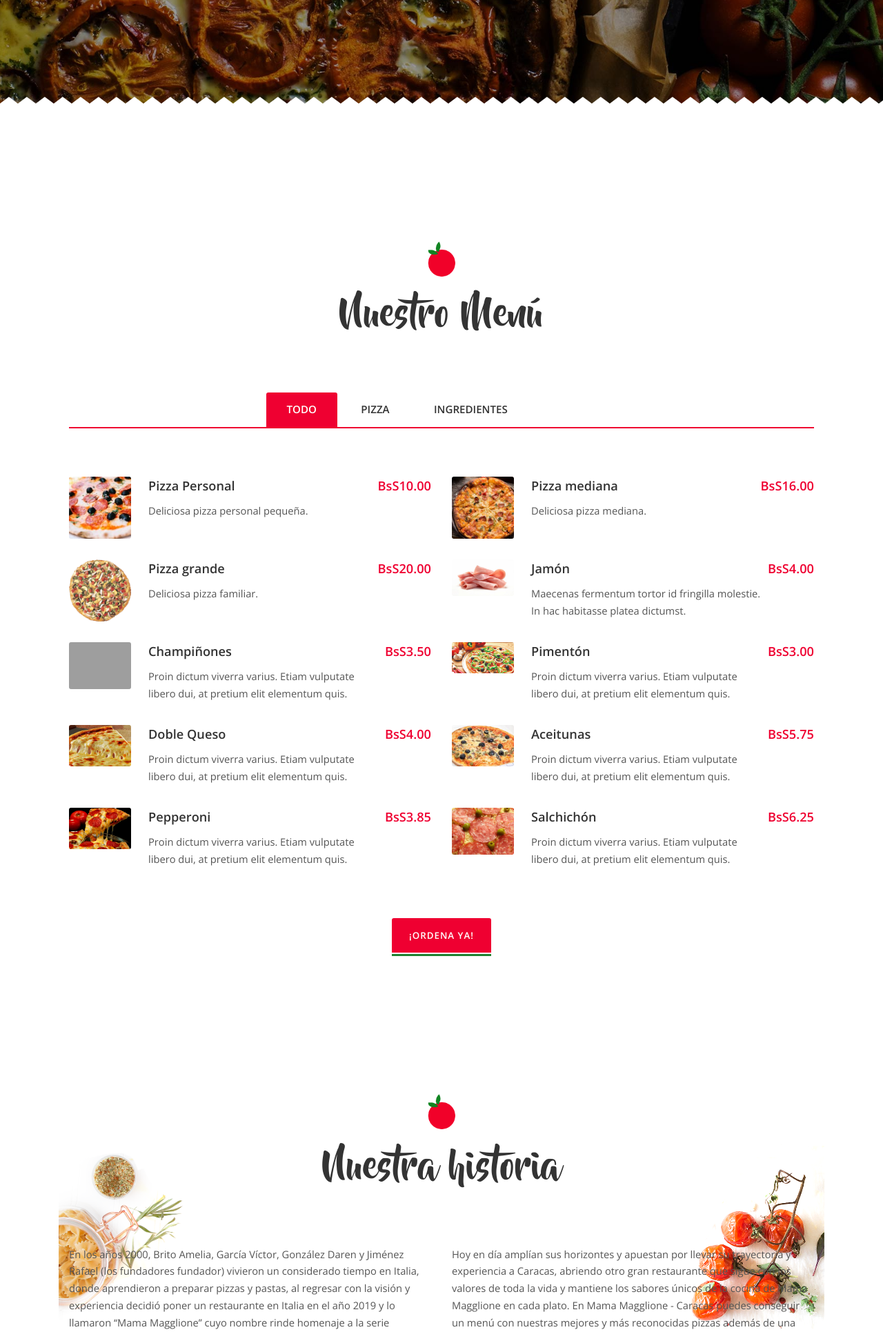
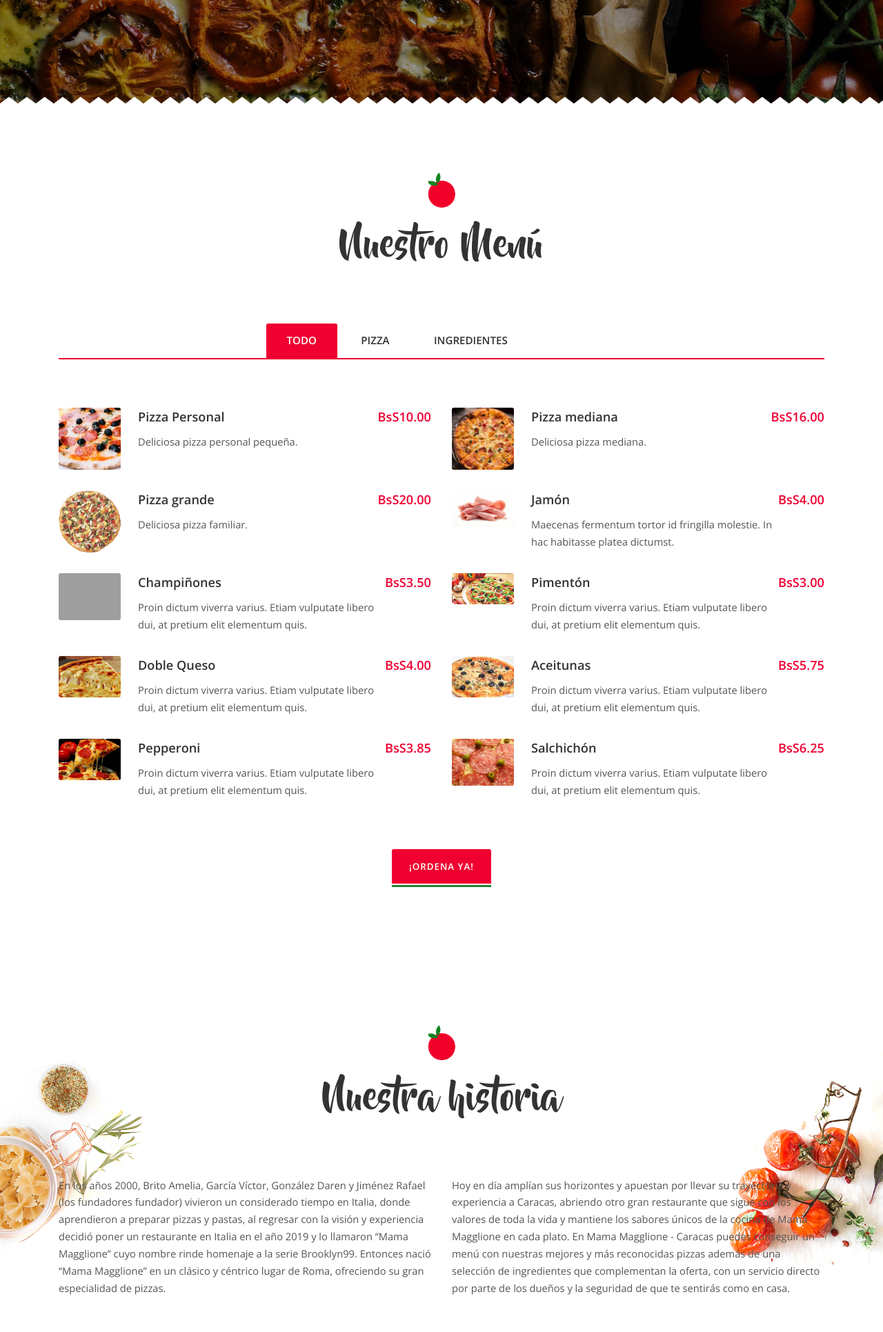
Before and after one commit to ameliabgiampaolo/mamma_maglioni_2.0, a Django app: page /pizzeria/ in a window 1280 px wide. Shown: the part 750-2681 px from the top of the page at 69% size. Run offline with Django 3.2, Linux system fonts and the light colour scheme; some libraries are stand-ins or nearby versions; grey boxes are pictures that could not be loaded.

Commit message:
Modificando base.html

```diff
--- a/mamma_magglioni/pizzeria/templates/pizzeria/base.html
+++ b/mamma_magglioni/pizzeria/templates/pizzeria/base.html
@@ -61,12 +61,8 @@
         </div><!-- container -->
 </section>
 
-<section>
-        <div class="container">
-                {% block content %}
-                {% endblock content %}
-        </div><!-- container -->
-</section>
+{% block content %}
+{% endblock content %}
 
 <footer class="pb-50  pt-70 pos-relative">
         <div class="pos-top triangle-bottom"></div>
```
